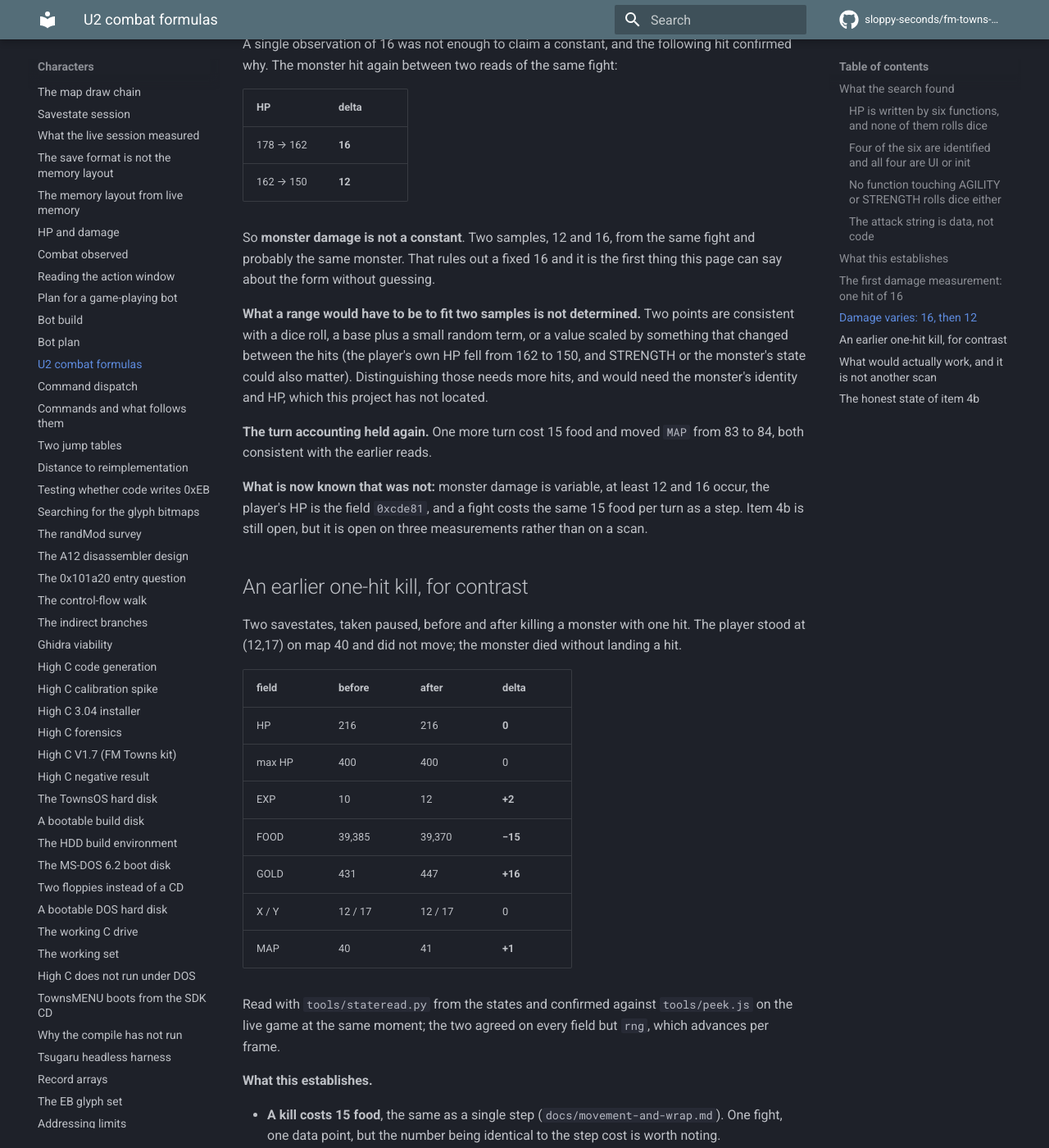
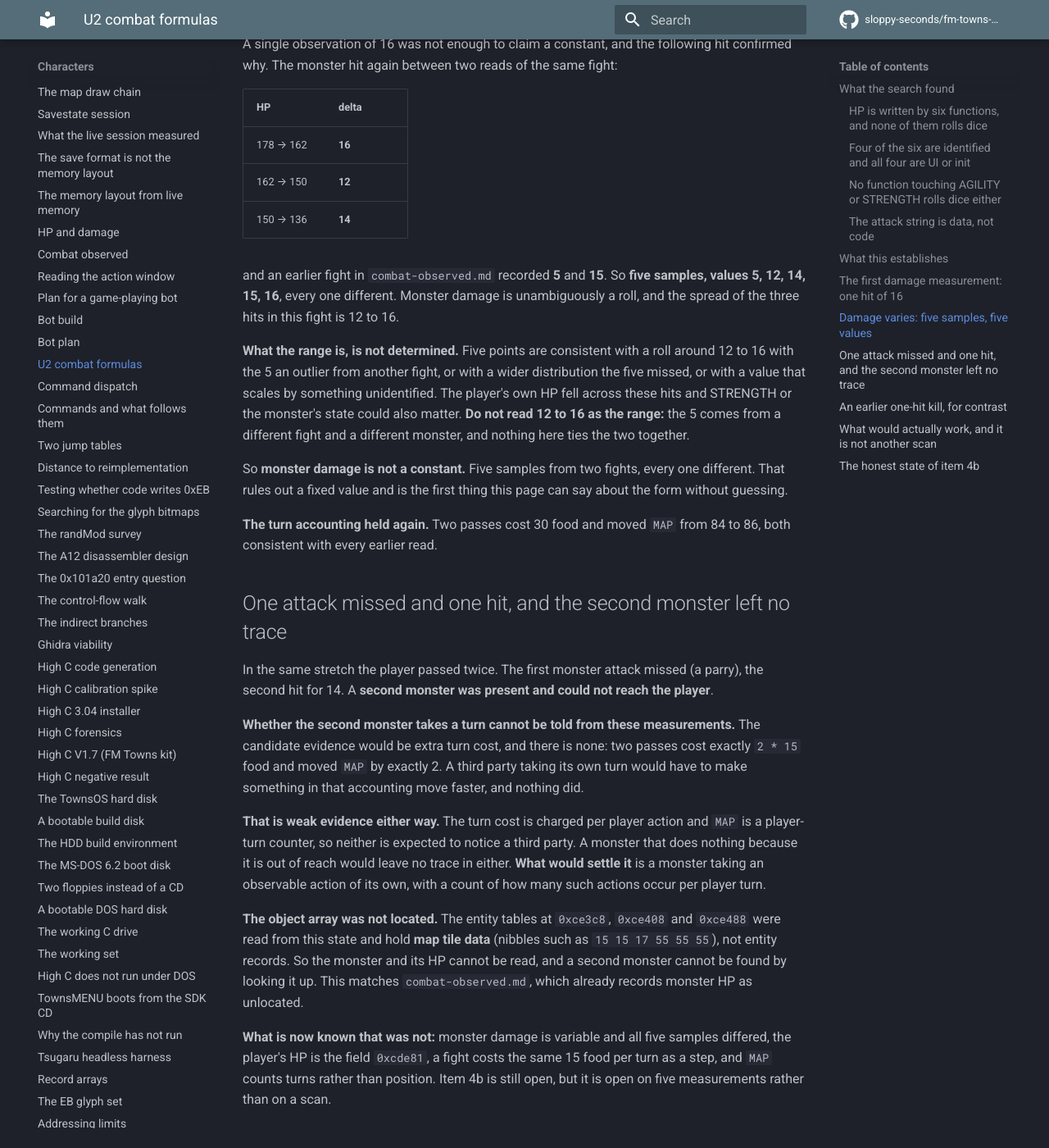
Before and after one commit to sloppy-seconds/fm-towns-ultima, an MkDocs documentation site: the page built from docs/combat-formulas.md, in a window 1280 px wide and 1400 px high, scrolled down 3120 px. Shown: the whole window at 82% size. Built offline with MkDocs 1.6.1 and Material for MkDocs 9.7.7, drawn with Linux system fonts in a browser that asks for light colours; comment, search, counter and statistics services are not loaded.

Commit message:
Five damage samples, all different, and the second monster left no trace
Three hits in this fight recorded 16, 12 and 14. combat-observed.md already had 5 and 15 from an
earlier fight. Five samples, five distinct values, so monster damage is unambiguously a roll.

The spread of the three in this fight is 12 to 16, and the page says explicitly not to read that
as the range: the 5 comes from a different fight and a different monster and nothing ties them
together. Five points also fit a wider distribution the sampling missed, and fit a value scaled by
something unidentified, since the player's HP fell across the hits and STRENGTH or monster state
could matter.

Paul asked whether a second monster, present but unable to reach the player, takes a turn. The
answer from these measurements is that it cannot be told. The candidate evidence would be extra
turn cost and there is none: two passes cost exactly 2*15 food and moved MAP by exactly 2. That is
weak evidence either way, because the turn charge is per player action and MAP is a player-turn
counter, so neither should notice a third party, and a monster with nothing to do leaves no trace
in either. Settling it needs a monster taking an observable action, counted against player turns.

Tried to read the monster object directly and could not. The entity tables at 0xce3c8, 0xce408 and
0xce488 hold map tile nibbles in this state, not entity records, so neither the monster nor its HP
is addressable. That matches combat-observed.md's existing note that monster HP is unlocated.

```diff
--- a/docs/combat-formulas.md
+++ b/docs/combat-formulas.md
@@ -104,7 +104,7 @@ same two turns, so `MAP` counts turns and not position.
 
 **One hit cannot tell a constant from a roll**, and the next hit showed it is a roll. See below.
 
-## Damage varies: 16, then 12
+## Damage varies: five samples, five values
 
 A single observation of 16 was not enough to claim a constant, and the following hit confirmed why.
 The monster hit again between two reads of the same fight:
@@ -113,23 +113,48 @@ The monster hit again between two reads of the same fight:
 |---|---|
 | 178 → 162 | **16** |
 | 162 → 150 | **12** |
+| 150 → 136 | **14** |
 
-So **monster damage is not a constant**. Two samples, 12 and 16, from the same fight and probably
-the same monster. That rules out a fixed 16 and it is the first thing this page can say about the
-form without guessing.
+and an earlier fight in `combat-observed.md` recorded **5** and **15**. So **five samples, values 5,
+12, 14, 15, 16**, every one different. Monster damage is unambiguously a roll, and the spread of the
+three hits in this fight is 12 to 16.
 
-**What a range would have to be to fit two samples is not determined.** Two points are consistent
-with a dice roll, a base plus a small random term, or a value scaled by something that changed
-between the hits (the player's own HP fell from 162 to 150, and STRENGTH or the monster's state
-could also matter). Distinguishing those needs more hits, and would need the monster's identity
-and HP, which this project has not located.
+**What the range is, is not determined.** Five points are consistent with a roll around 12 to 16 with
+the 5 an outlier from another fight, or with a wider distribution the five missed, or with a value
+that scales by something unidentified. The player's own HP fell across these hits and STRENGTH or
+the monster's state could also matter. **Do not read 12 to 16 as the range:** the 5 comes from a
+different fight and a different monster, and nothing here ties the two together.
 
-**The turn accounting held again.** One more turn cost 15 food and moved `MAP` from 83 to 84, both
-consistent with the earlier reads.
+So **monster damage is not a constant.** Five samples from two fights, every one different. That
+rules out a fixed value and is the first thing this page can say about the form without guessing.
 
-**What is now known that was not:** monster damage is variable, at least 12 and 16 occur, the
-player's HP is the field `0xcde81`, and a fight costs the same 15 food per turn as a step. Item 4b
-is still open, but it is open on three measurements rather than on a scan.
+**The turn accounting held again.** Two passes cost 30 food and moved `MAP` from 84 to 86, both
+consistent with every earlier read.
+
+## One attack missed and one hit, and the second monster left no trace
+
+In the same stretch the player passed twice. The first monster attack missed (a parry), the second
+hit for 14. A **second monster was present and could not reach the player**.
+
+**Whether the second monster takes a turn cannot be told from these measurements.** The candidate
+evidence would be extra turn cost, and there is none: two passes cost exactly `2 * 15` food and moved
+`MAP` by exactly 2. A third party taking its own turn would have to make something in that
+accounting move faster, and nothing did.
+
+**That is weak evidence either way.** The turn cost is charged per player action and `MAP` is a
+player-turn counter, so neither is expected to notice a third party. A monster that does nothing
+because it is out of reach would leave no trace in either. **What would settle it** is a monster
+taking an observable action of its own, with a count of how many such actions occur per player turn.
+
+**The object array was not located.** The entity tables at `0xce3c8`, `0xce408` and `0xce488` were read
+from this state and hold **map tile data** (nibbles such as `15 15 17 55 55 55`), not entity records.
+So the monster and its HP cannot be read, and a second monster cannot be found by looking it up. This
+matches `combat-observed.md`, which already records monster HP as unlocated.
+
+**What is now known that was not:** monster damage is variable and all five samples differed, the
+player's HP is the field `0xcde81`, a fight costs the same 15 food per turn as a step, and `MAP`
+counts turns rather than position. Item 4b is still open, but it is open on five measurements rather
+than on a scan.
 
 ## An earlier one-hit kill, for contrast
 
```
